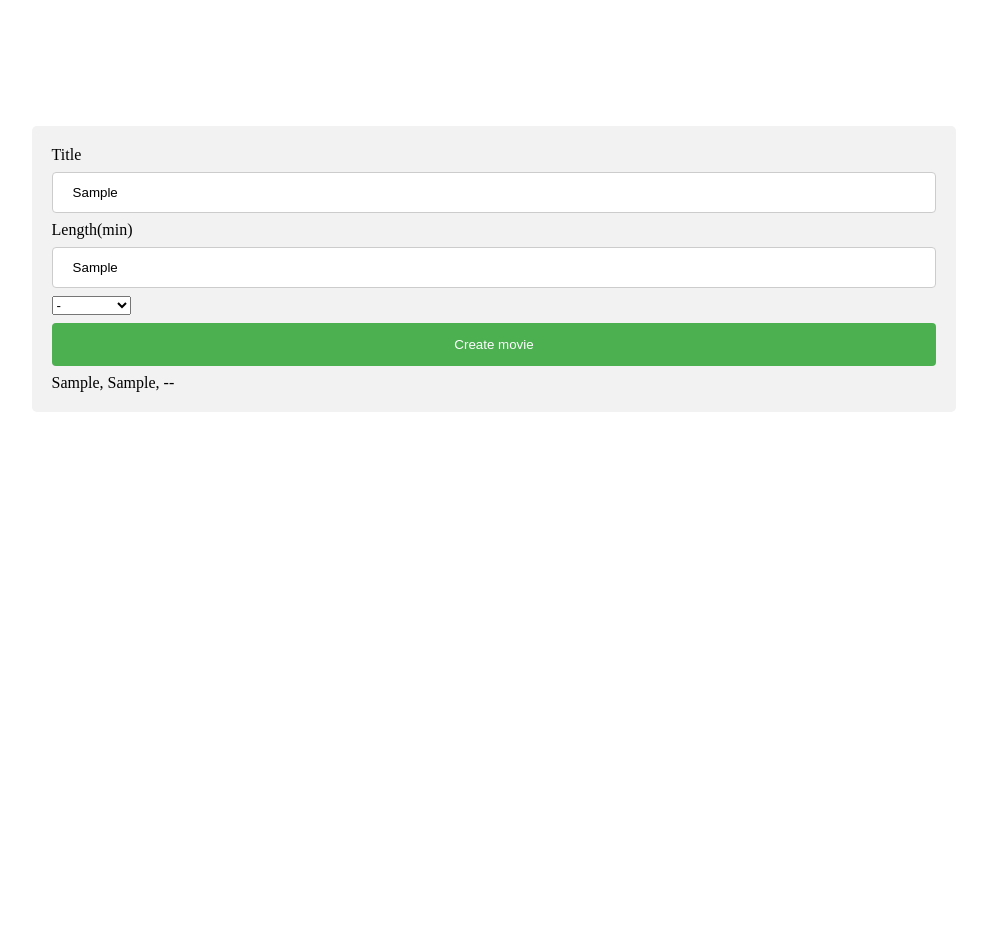
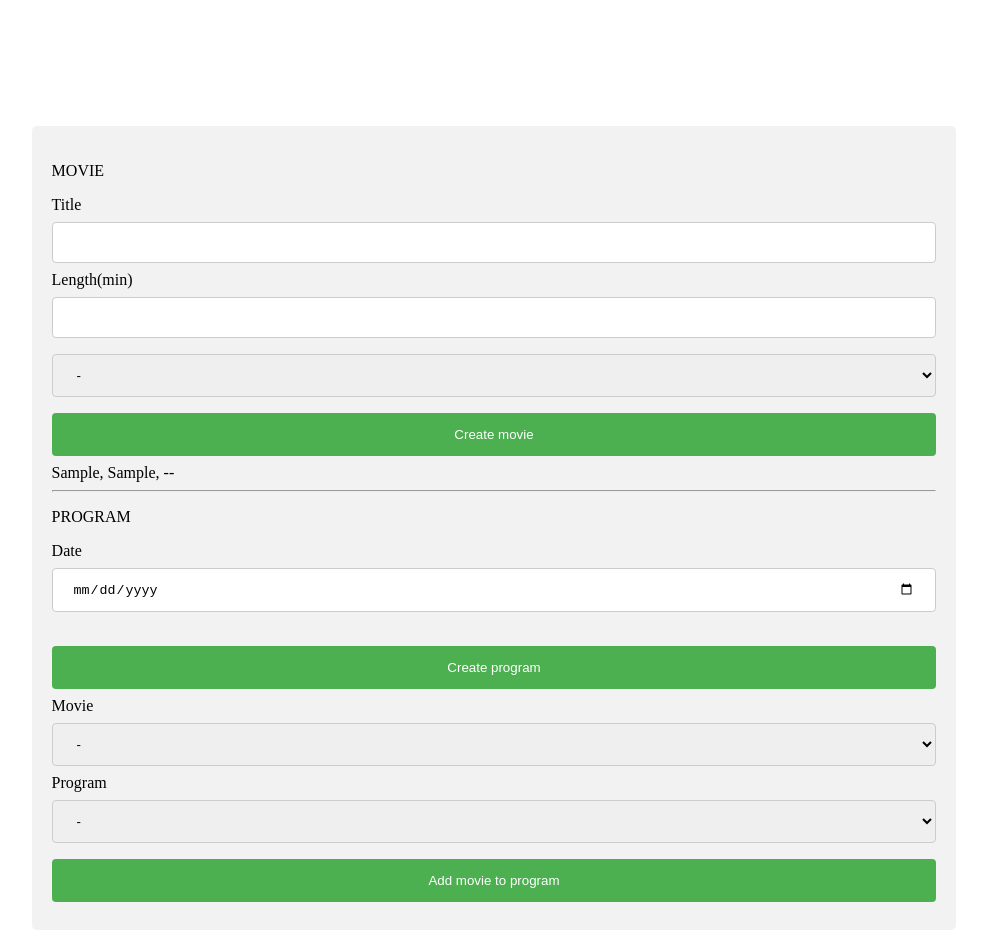
Before and after one commit to miodragorbovic1988/JS, a plain HTML site: page movie/index.html in a window 1280 px wide. Both pictures are taken after typing "Sample", "Sample" into the empty fields and a click on the button "Create movie". Shown: the whole page, without its empty margins (146-1133 px from the left). Before the commit the page ends 800 px from the top, so only its background shows below. Drawn offline with Linux system fonts and the light colour scheme.

Commit message:
izmena na movie i movie festival folderima

```diff
--- a/movie/css/main.css
+++ b/movie/css/main.css
@@ -20,7 +20,7 @@
 .firstButton:hover {
     background-color: #45a049;
 }
-.firstInput {
+.firstInput, .secondInput, .choseDate, #movieGenre, #movieSelect, #programSelect{
     width: 100%;
     padding: 12px 20px;
     margin: 8px 0;
@@ -29,12 +29,14 @@
     border-radius: 4px;
     box-sizing: border-box;
 }
-.secondInput {
+
+.createProgram, .movieToProgram {
     width: 100%;
-    padding: 12px 20px;
+    background-color: #4CAF50;
+    color: white;
+    padding: 14px 20px;
     margin: 8px 0;
-    display: inline-block;
-    border: 1px solid #ccc;
+    border: none;
     border-radius: 4px;
-    box-sizing: border-box;
+    cursor:pointer;
 }
--- a/movie/index.html
+++ b/movie/index.html
@@ -11,10 +11,17 @@
 
 <body>
     <div class="firstDiv">
+        <p>MOVIE</p>
         <form>
 
-            <label>Title<input class="firstInput" type="text" name="title"></label><br>
-            <label>Length(min)<input class="secondInput" type="text" name="Length"></label><br>
+            <label>Title
+                <input class="firstInput" type="text" name="title">
+            </label>
+            <br>
+            <label>Length(min)
+                <input class="secondInput" type="text" name="Length">
+            </label>
+            <br>
 
             <select id="movieGenre">
                 <option value="-" selected>-</option>
@@ -25,11 +32,43 @@
             </select>
             <br>
 
-            <input class="firstButton" onclick="getMovieFunction()" type="button" value="Create movie">
+            <input class="firstButton" type="button" value="Create movie">
 
             <div id="allMovieData">
 
+
             </div>
+
+        </form>
+        <hr>
+        <p>PROGRAM</p>
+        <form>
+
+            <label>Date
+                <input class="choseDate" type="date" name="Date">
+            </label>
+            <div id="createdProgram">
+
+
+            </div>
+            <br>
+            <input class="createProgram" type="button" value="Create program">
+            <br>
+
+            <label>Movie
+                <select id="movieSelect">
+                    <option value="-" selected>-</option>
+                </select>
+            </label>
+            <br>
+            <label>Program
+                <select id="programSelect">
+                    <option value="-" selected>-</option>
+                </select>
+            </label>
+
+            <input class="movieToProgram" type="button" value="Add movie to program">
+
 
         </form>
 
--- a/movie/js/entities.js
+++ b/movie/js/entities.js
@@ -18,4 +18,45 @@ Movie.prototype.getData = function () {
 };
 
 
+
+
 // **************************************
+
+(function () {
+
+    function Genre(movieGenre) {
+        this.name = movieGenre;
+    }
+    function Movie(title, genreObj, length) {
+        this.title = title;
+        this.genre = genreObj;
+        this.length = length;
+    }
+    function Program(date, number) {
+        this.date = date;
+        this.number = number;
+    }
+    function Festival(name, number) {
+        this.name = name;
+        this.number = number;
+    }
+
+    Genre.prototype.getGenreData() = function () {
+        var capitalIndexChar;
+        capitalIndexChar = movieGenre.charAt(firstIndex) + movieGenre.charAt(lastIndex);
+        capitalIndexChar = capitalIndexChar.toUpperCase();
+        return capitalIndexChar;
+    }
+    Movie.prototype.getData() = function () {
+        return this.title + ', ' + this.length + ', ' + this.genre.getData();
+    }
+    Program.prototype.addMovie() = function () {
+        var movieList = [];
+        this.movieList.push(movie);
+    }
+    Festival.prototype.addProgram() = function () {
+        var listOfPrograms = [];
+
+    }
+
+})();
--- a/movie/js/form.js
+++ b/movie/js/form.js
@@ -1,16 +1,54 @@
-function getMovieFunction() {
-    var title = document.querySelector(".firstInput").value;
-    var length = document.querySelector(".secondInput").value;
-    var selectedGenre = document.querySelector("#movieGenre").value;
 
-    var genre = new Genre(selectedGenre);
-    var movie = new Movie(title, length, genre);
+var $button = document.querySelector('.firstButton');
 
-    //console.log(movie.getData());
 
-    document.querySelector("#allMovieData").innerHTML = movie.getData();
+$button.addEventListener('click', getMovieFunction);
+
+function getMovieFunction(event) {
+    var title = document.querySelector(".firstInput");
+    var length = document.querySelector(".secondInput");
+    var selectedGenre = document.querySelector("#movieGenre");
+
+
+    var newTitle = title.value;
+    var newLength = length.value;
+    var newSelectedGenre = selectedGenre.value;
+
+    var genre = new Genre(newSelectedGenre);
+    var movie = new Movie(newTitle, newLength, genre);
+
+
+    document.querySelector("#allMovieData").innerHTML += movie.getData() + '<br>';
+
+    title.value = '';
+    length.value = '';
+    selectedGenre.value = '-';
+
+    var movieSelect = document.querySelector('#movieSelect');
+    var createNewOption = document.createElement('option');
+    createNewOption.textContent = movie.getData()
+
+    movieSelect.appendChild(createNewOption);
+
+
 }
+
+// var $program = document.querySelector('.createProgram');
+
+// $program.addEventListener('click', createProgramFunction);
+// function createProgramFunction(event) {
+//     var newDate = date.value;
+//     document.querySelector('#createdProgram').innerHTML += date.value;
+// }
 
 
 
-// ********************************
+var $choseDate = document.querySelector('.createProgram');
+
+$choseDate.addEventListener('click', getProgramData);
+
+function getProgramData(event) {
+    var getFullProgram = document.querySelector('.choseDate').value;
+
+    document.querySelector("#createdProgram").innerHTML += getFullProgram + movie.getData() + '<br>';
+}
```
Also changed, not shown: movie festival/index.html (+26 -22 lines), movie festival/css/main.css (line endings or trailing spaces), movie festival/js/entities.js (line endings or trailing spaces), movie/application.js (line endings or trailing spaces), movie/movie.js (line endings or trailing spaces), movie/movieFinal.js (line endings or trailing spaces), movie/prototype.js (line endings or trailing spaces).
